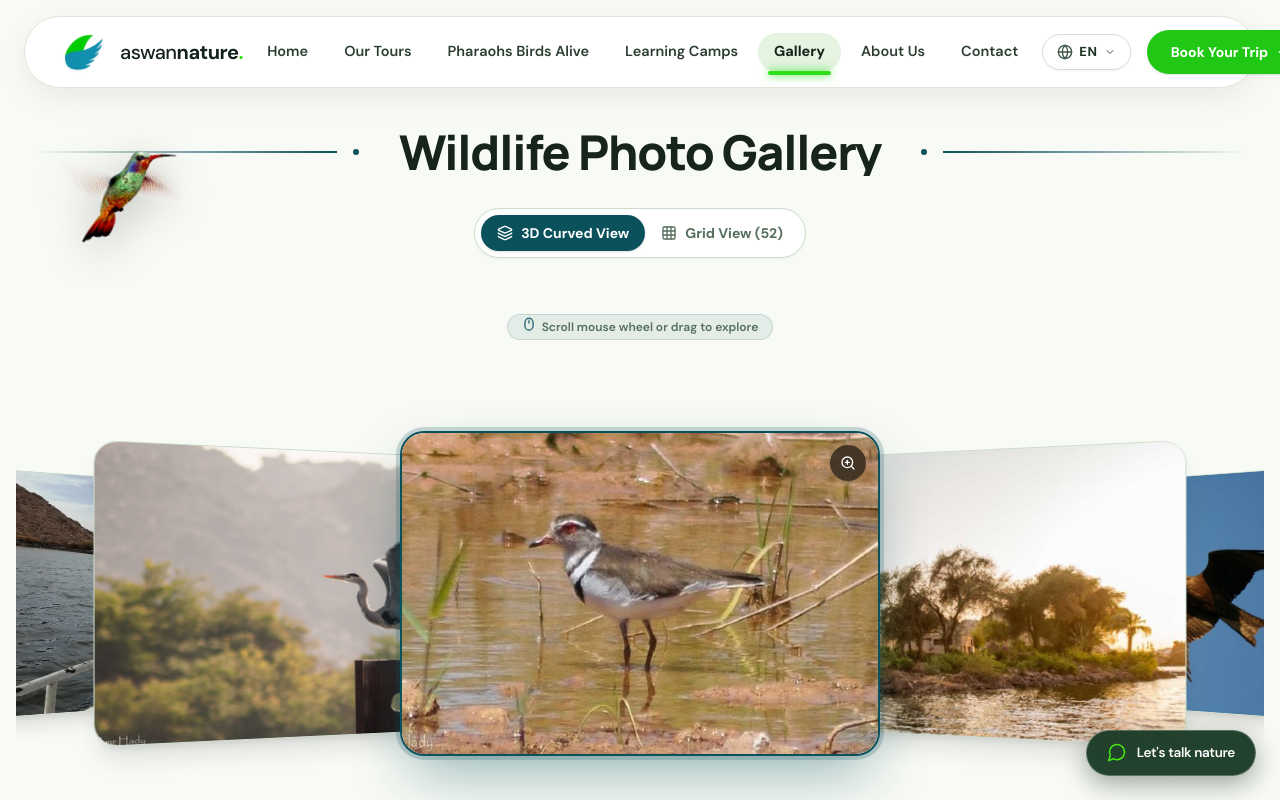
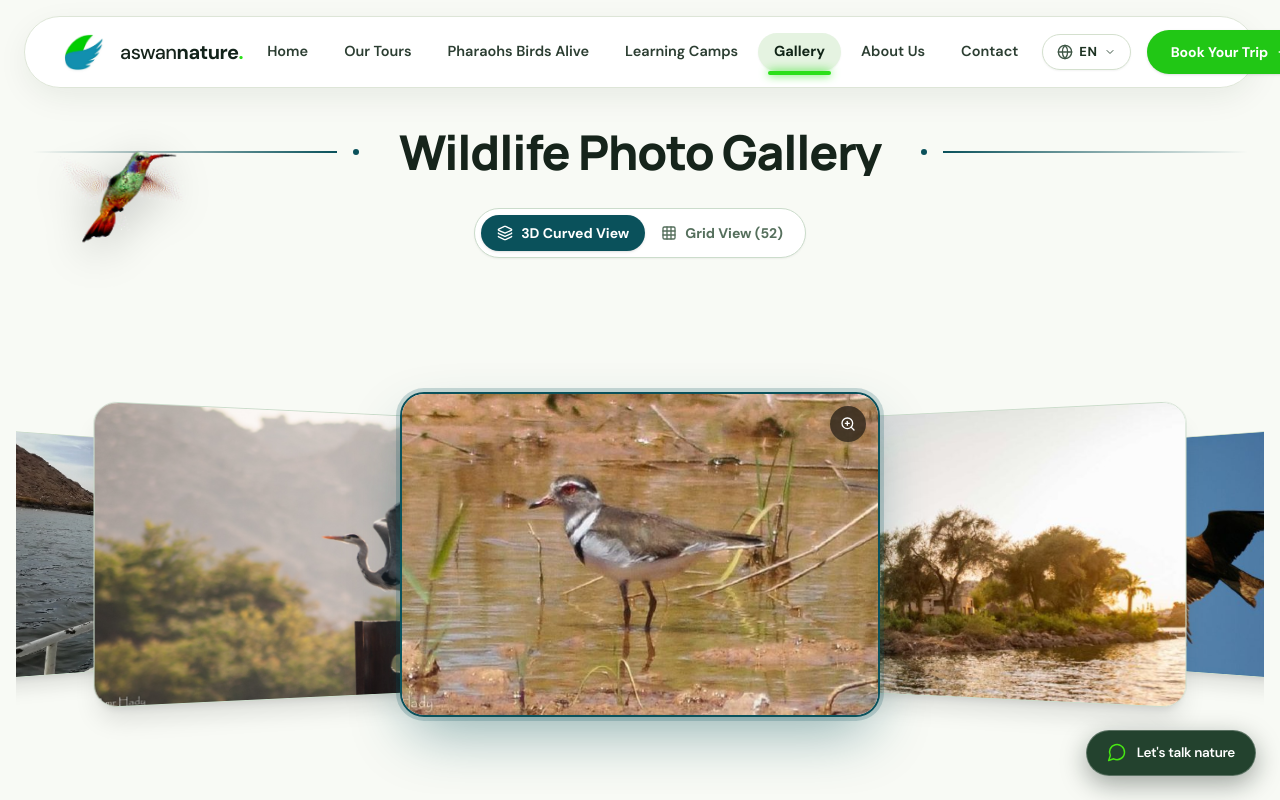
Before and after one commit to Islam-Shahat/Aswan-Nature, a React (Vite) app: page /gallery in a window 1280 px wide. Shown: the top 800 px of the page. Built offline with nearby package versions, Linux system fonts and the light colour scheme; a web font is replaced by a local one.

Commit message:
clean(gallery): remove mouse scroll tip pill

```diff
--- a/src/components/CurvedCylinderCarousel.jsx
+++ b/src/components/CurvedCylinderCarousel.jsx
@@ -1,5 +1,5 @@
 import React, { useState, useEffect, useRef, useCallback } from 'react';
-import { ChevronLeft, ChevronRight, ZoomIn, Mouse } from 'lucide-react';
+import { ChevronLeft, ChevronRight, ZoomIn } from 'lucide-react';
 
 export const CurvedCylinderCarousel = ({ photos, isAr, onPhotoClick }) => {
   const [activeIndex, setActiveIndex] = useState(0);
@@ -122,14 +122,6 @@ export const CurvedCylinderCarousel = ({ photos, isAr, onPhotoClick }) => {
 
   return (
     <div className="w-full flex flex-col items-center select-none py-2 sm:py-6">
-      {/* Subtle interaction tip */}
-      <div className="mb-3">
-        <span className="text-[11px] sm:text-xs font-semibold text-[#556F5C] inline-flex items-center gap-1.5 bg-[#0a515b]/8 px-3.5 py-1 rounded-full border border-[#0a515b]/15">
-          <Mouse className="w-3.5 h-3.5 text-[#0a515b] animate-bounce" />
-          <span>{isAr ? 'حرّك عجلة الماوس أو اسحب للتنقل بين الصور' : 'Scroll mouse wheel or drag to explore'}</span>
-        </span>
-      </div>
-
       {/* 3D Scene Viewport */}
       <div
         ref={containerRef}
```
